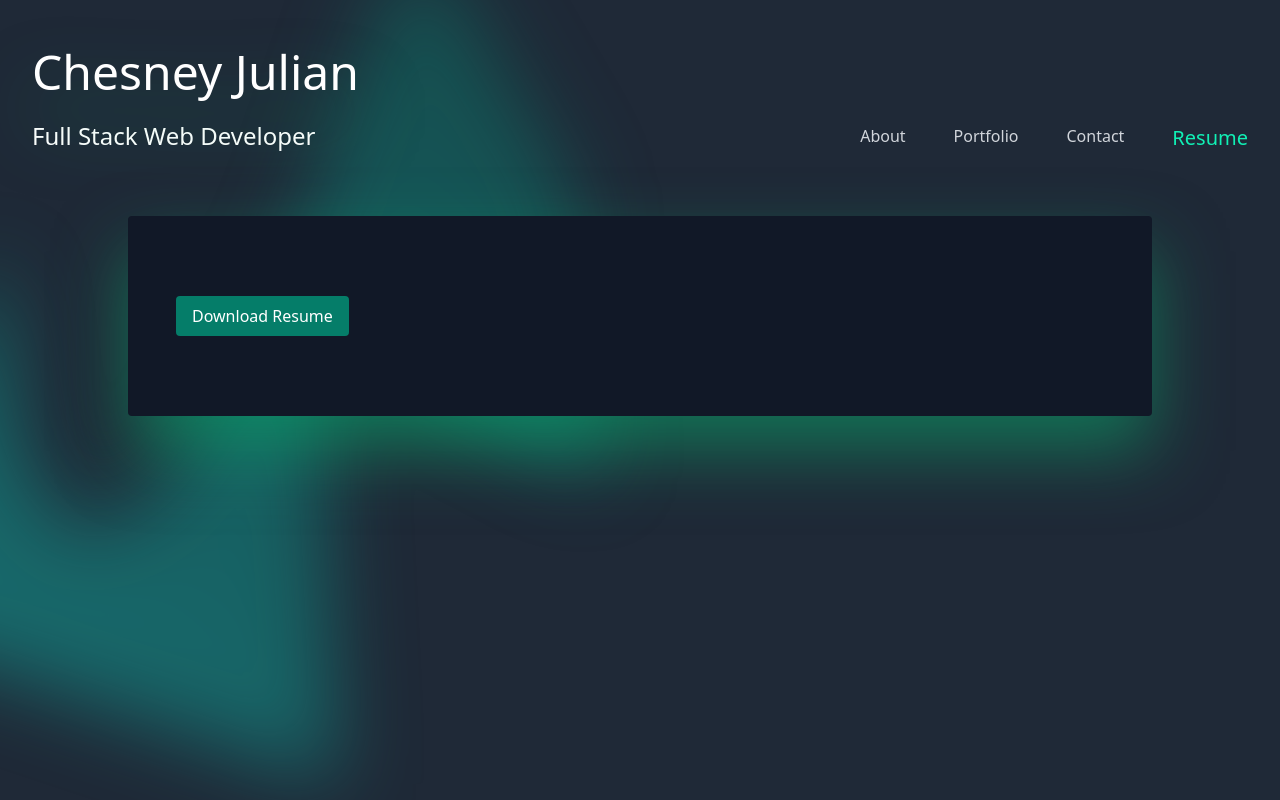
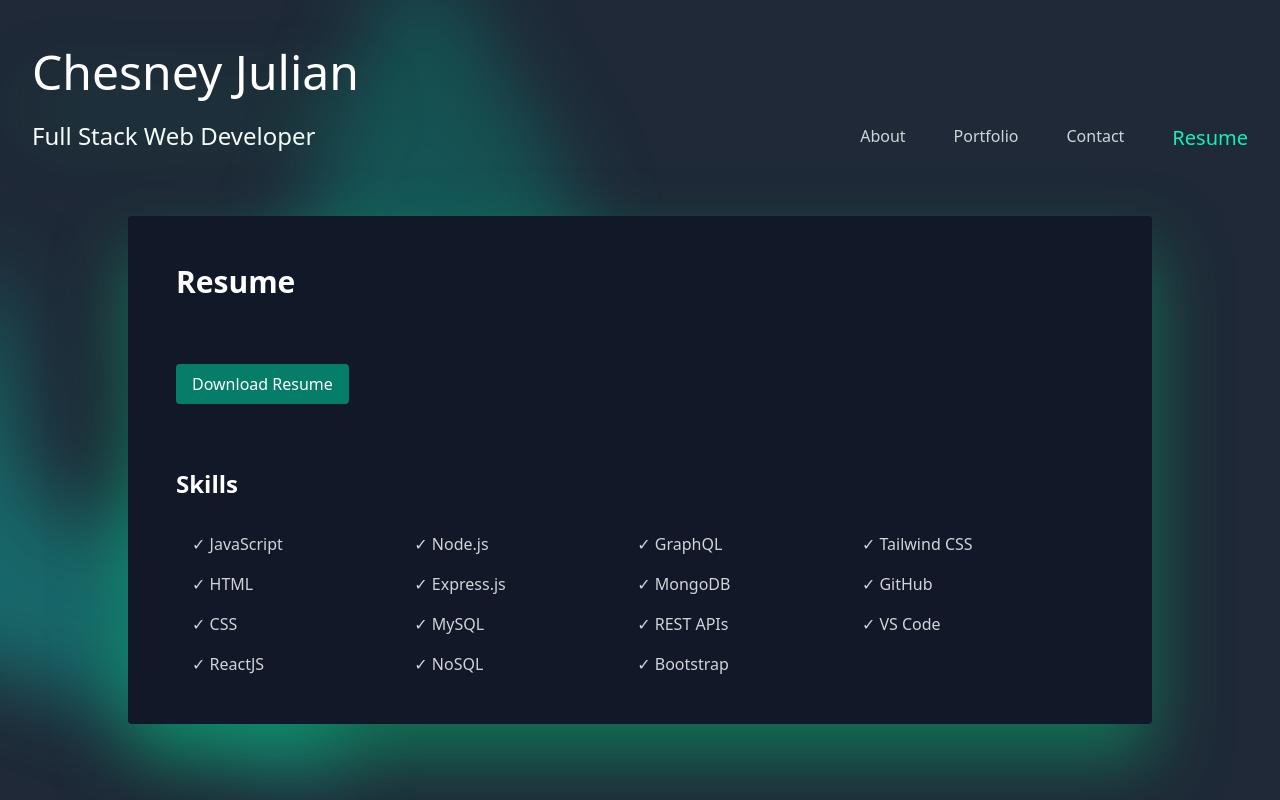
Before and after one commit to ChesneyJulian/react-portfolio, a React (Vite) app: page / in a window 1280 px wide. Both pictures are taken after a click on the link "Resume". Built offline with nearby package versions, Linux system fonts and the light colour scheme.

Commit message:
add list of skills to resume.jsx

```diff
--- a/src/components/Resume.jsx
+++ b/src/components/Resume.jsx
@@ -2,7 +2,9 @@ import resumePdf from '/assets/Resume.pdf'
 
 function Resume() {
   return (
-    <div>
+    <>
+      <h3 className='text-3xl font-semibold mb-8'>Resume</h3>
+      <div className='mb-8'>
         <a href={resumePdf} download='Chesney-Julian-Resume.pdf' className=''>
           <button
           type="download"
@@ -11,6 +13,27 @@ function Resume() {
           </button>
         </a>
       </div>
+      <div>
+        <h4 className='text-2xl my-8 font-semibold'>Skills</h4>
+        <ul className='mx-4 grid grid-flow-col grid-rows-4 gap-4 text-gray-300'>
+          <li className="font-medium">&#x2713; JavaScript</li>
+          <li className="font-medium">&#x2713; HTML</li>
+          <li className="font-medium">&#x2713; CSS</li>
+          <li className="font-medium">&#x2713; ReactJS</li>
+          <li className="font-medium">&#x2713; Node.js</li>
+          <li className="font-medium">&#x2713; Express.js</li>
+          <li className="font-medium">&#x2713; MySQL</li>
+          <li className="font-medium">&#x2713; NoSQL</li>
+          <li className="font-medium">&#x2713; GraphQL</li>
+          <li className="font-medium">&#x2713; MongoDB</li>
+          <li className="font-medium">&#x2713; REST APIs</li>
+          <li className="font-medium">&#x2713; Bootstrap</li>
+          <li className="font-medium">&#x2713; Tailwind CSS</li>
+          <li className="font-medium">&#x2713; GitHub</li>
+          <li className="font-medium">&#x2713; VS Code</li>
+        </ul>
+      </div>
+    </>
   )
 }
 
```
Lines whose indentation alone changed are shown as unchanged.
